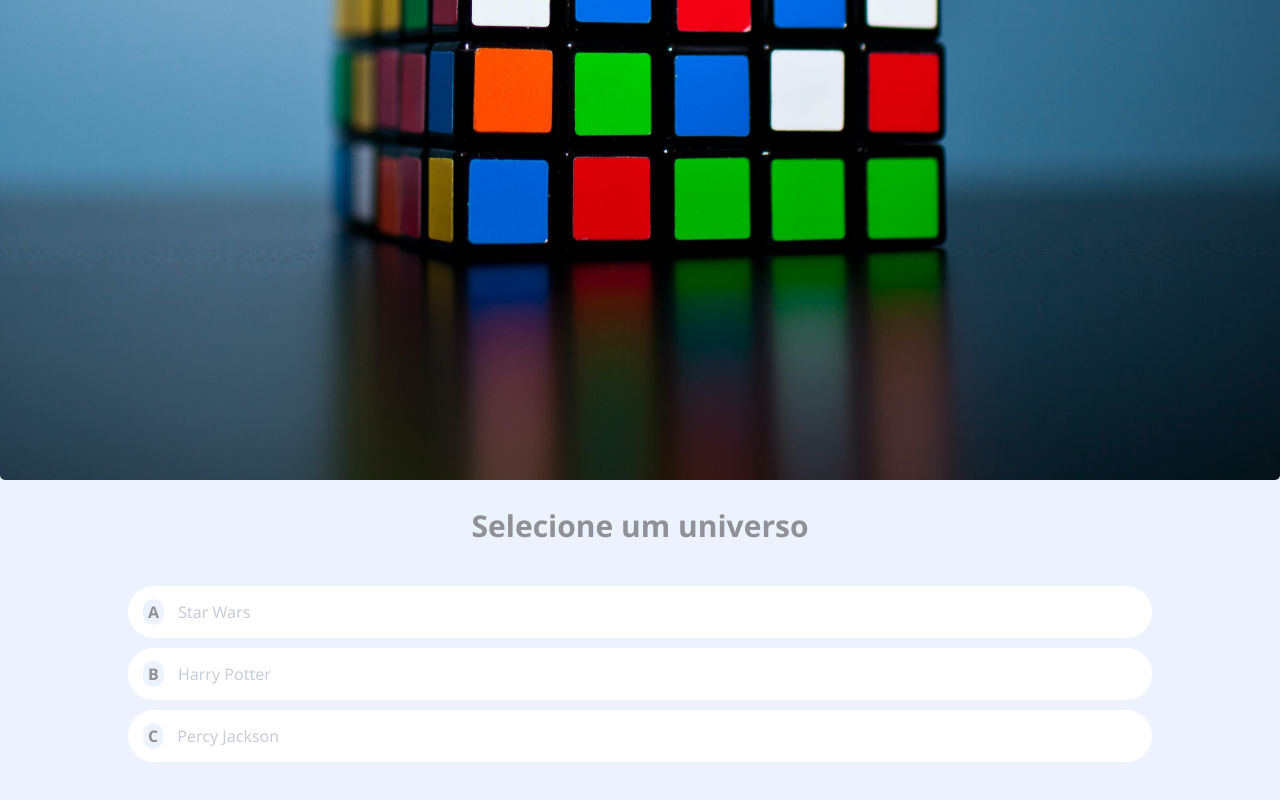
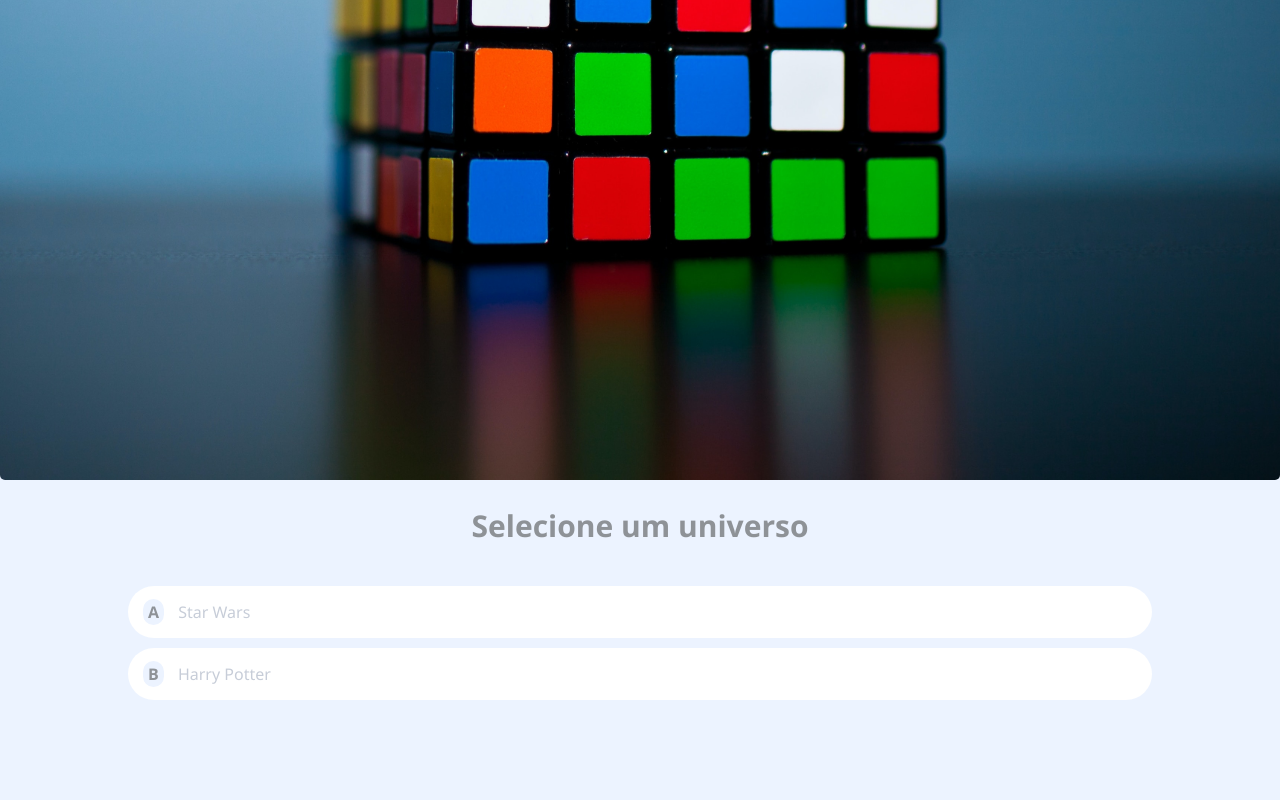
Before and after one commit to joaosantosmedeiros/quiz-app, an Angular app: page / in a window 1280 px wide. Shown: the part 945-1745 px from the top of the page. Built offline with nearby package versions, Linux system fonts and the light colour scheme; some icons are missing.

Commit message:
refactor: remove percy jackson option

```diff
--- a/src/app/app.routes.ts
+++ b/src/app/app.routes.ts
@@ -8,6 +8,5 @@ export const routes: Routes = [
   { path: '', component: HomeComponent },
   { path: 'hp', component: HarryPotterComponent },
   { path: 'st', component: StarWarsComponent },
-  { path: 'pj', redirectTo: 'results' },
   { path: 'results', component: ResultsComponent },
 ];
--- a/src/app/pages/home/home.component.html
+++ b/src/app/pages/home/home.component.html
@@ -4,6 +4,5 @@
   <ul class="container__options">
     <li><a [routerLink]="'st'"><span>A</span> Star Wars</a></li>
     <li><a [routerLink]="'hp'"><span>B</span> Harry Potter</a></li>
-    <li><a [routerLink]="'pj'"><span>C</span> Percy Jackson</a></li>
   </ul>
 </div>
```
